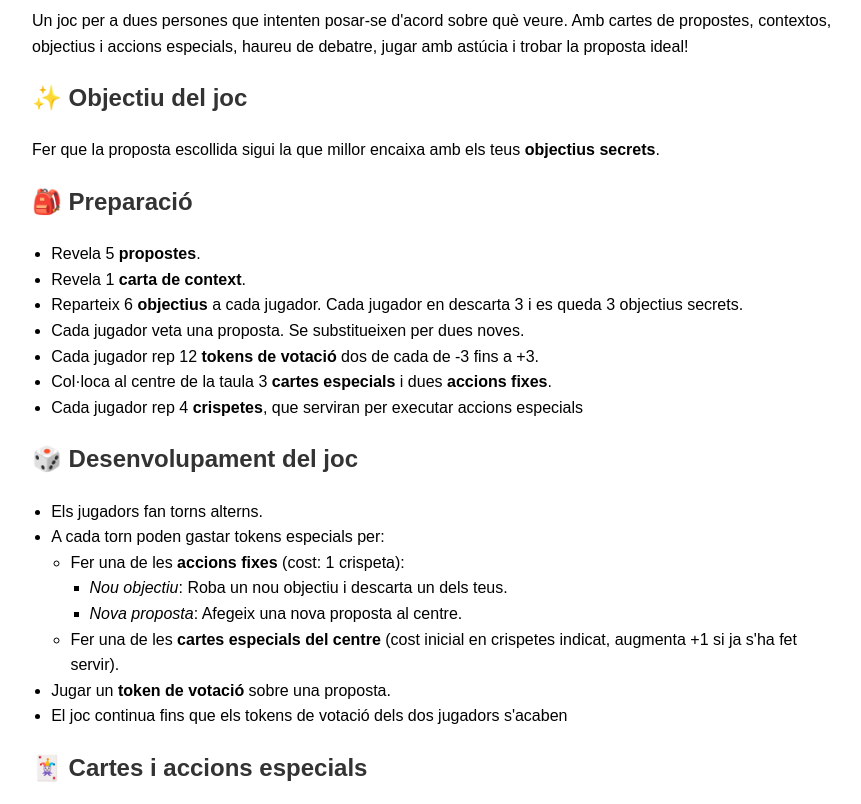
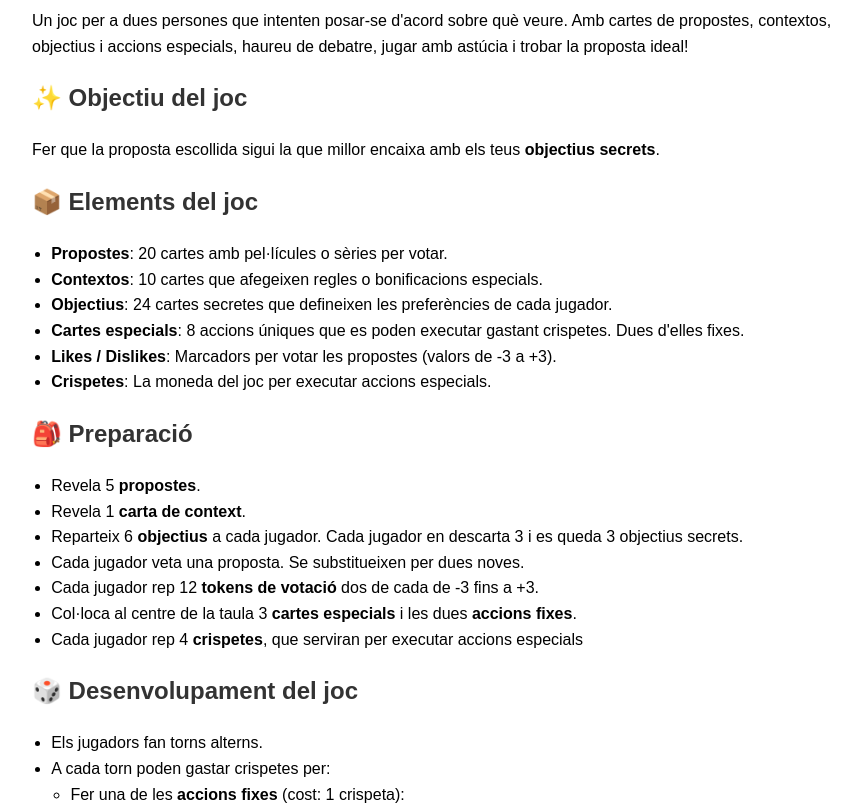
Before and after one commit to viscat/que-mirem-avui, a plain HTML site: page regles.html in a window 1280 px wide. Shown: the part 134-938 px from the top of the page, without its empty margins (208-1069 px from the left). Drawn offline with Linux system fonts and the light colour scheme.

Commit message:
Update rules

```diff
--- a/regles.html
+++ b/regles.html
@@ -47,6 +47,16 @@
   <h2>✨ Objectiu del joc</h2>
   <p>Fer que la proposta escollida sigui la que millor encaixa amb els teus <strong>objectius secrets</strong>.</p>
 
+  <h2>📦 Elements del joc</h2>
+  <ul>
+    <li><strong>Propostes</strong>: 20 cartes amb pel·lícules o sèries per votar.</li>
+    <li><strong>Contextos</strong>: 10 cartes que afegeixen regles o bonificacions especials.</li>
+    <li><strong>Objectius</strong>: 24 cartes secretes que defineixen les preferències de cada jugador.</li>
+    <li><strong>Cartes especials</strong>: 8 accions úniques que es poden executar gastant crispetes. Dues d'elles fixes.</li>
+    <li><strong>Likes / Dislikes</strong>: Marcadors per votar les propostes (valors de -3 a +3).</li>
+    <li><strong>Crispetes</strong>: La moneda del joc per executar accions especials.</li>
+  </ul>
+
   <h2>🎒 Preparació</h2>
   <ul>
     <li>Revela 5 <strong>propostes</strong>.</li>
@@ -54,32 +64,28 @@
     <li>Reparteix 6 <strong>objectius</strong> a cada jugador. Cada jugador en descarta 3 i es queda 3 objectius secrets.</li>
     <li>Cada jugador veta una proposta. Se substitueixen per dues noves.</li>
     <li>Cada jugador rep 12 <strong>tokens de votació</strong> dos de cada de -3 fins a +3.</li>
-    <li>Col·loca al centre de la taula 3 <strong>cartes especials</strong> i dues <strong>accions fixes</strong>.</li>
+    <li>Col·loca al centre de la taula 3 <strong>cartes especials</strong> i les dues <strong>accions fixes</strong>.</li>
     <li>Cada jugador rep 4 <strong>crispetes</strong>, que serviran per executar accions especials</li>
   </ul>
+
+  <div class="page-break"></div>
 
   <h2>🎲 Desenvolupament del joc</h2>
   <ul>
     <li>Els jugadors fan torns alterns.</li>
-    <li>A cada torn poden gastar tokens especials per:</li>
+    <li>A cada torn poden gastar crispetes per:</li>
     <ul>
       <li>Fer una de les <strong>accions fixes</strong> (cost: 1 crispeta):</li>
       <ul>
         <li><em>Nou objectiu</em>: Roba un nou objectiu i descarta un dels teus.</li>
         <li><em>Nova proposta</em>: Afegeix una nova proposta al centre.</li>
       </ul>
-      <li>Fer una de les <strong>cartes especials del centre</strong> (cost inicial en crispetes indicat, augmenta +1 si ja s'ha fet servir).</li>
+      <li>Fer una de les accions de les <strong>cartes especials del centre</strong> (cost inicial en crispetes indicat, augmenta +1 si ja s'ha fet servir).</li>
     </ul>
-    <li>Jugar un <strong>token de votació</strong> sobre una proposta.</li>
-    <li>El joc continua fins que els tokens de votació dels dos jugadors s'acaben</li>
+    <li>Jugar un <strong>like / dislike</strong> sobre una proposta.</li>
+    <li>El joc continua fins que els likes / dislikes dels dos jugadors s'acaben</li>
   </ul>
 
-  <h2>🃏 Cartes i accions especials</h2>
-  <ul>
-    <li><strong>Especials del centre</strong>: Accions úniques disponibles per a tothom gastant crispetes.</li>
-    <li><strong>Accions fixes</strong>: Sempre disponibles, cost 1 crispeta.</li>
-    <li><strong>Crispeta</strong>: Són la moneda per fer accions especials. No es poden guanyar durant la partida, només a l'inici.</li>
-  </ul>
 
   <h2>🌟 Puntuació final</h2>
   <ul>
```
Also changed, not shown: 1 other file.
